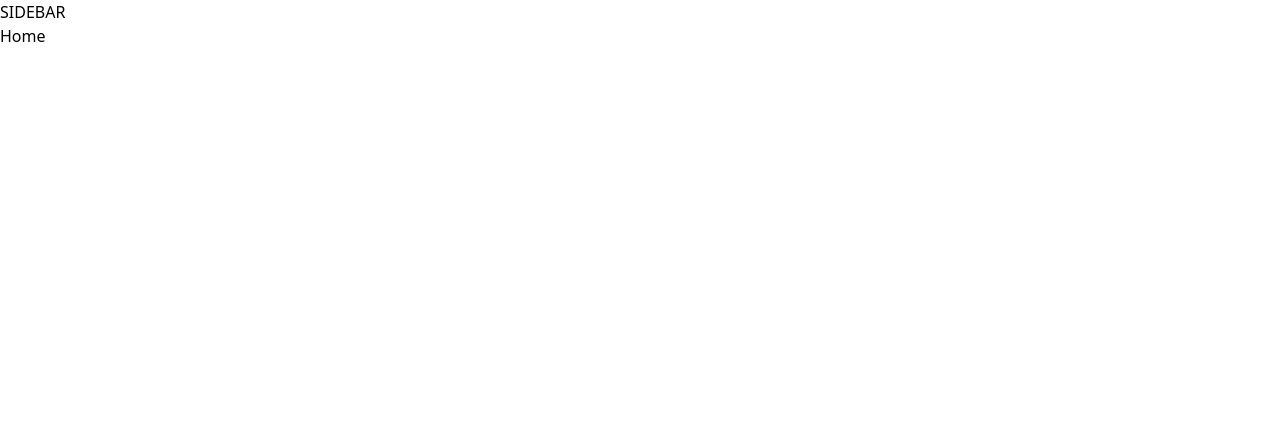
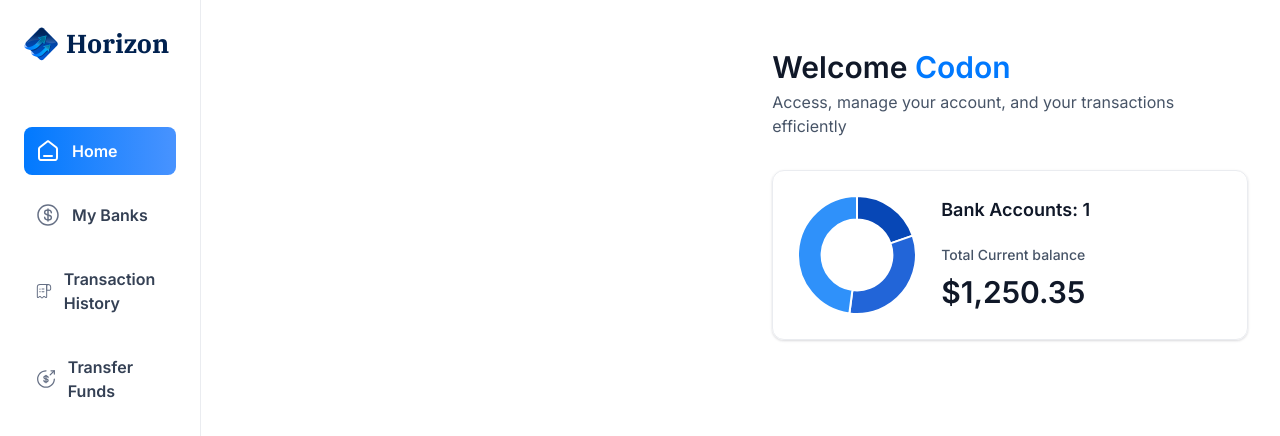
Before and after one commit to DeltaCodon/banking-app-01, a Next.js app in the folder modern_banking_app/: page / in a window 1280 px wide. Shown: the top 436 px of the page. Built offline with nearby package versions, Linux system fonts and the light colour scheme.

Commit message:
figuring out the layout // EOD commit

```diff
--- a/modern_banking_app/app/(root)/layout.tsx
+++ b/modern_banking_app/app/(root)/layout.tsx
@@ -1,11 +1,25 @@
+import MobileNav from "@/components/MobileNav";
+import Sidebar from "@/components/Sidebar";
+import Image from "next/image";
+
 export default function RootLayout({
   children,
 }: Readonly<{
   children: React.ReactNode;
 }>) {
+  const loggedIn = { firstname: "Delta", lastname: "Codon" };
+
   return (
-    <main>
-      SIDEBAR
+    <main className="flex h-screen w-full font-inter">
+      <Sidebar user={loggedIn} />
+      <div className="flex size-full flex-col">
+        <div className="root-layout">
+          <Image src="/icons/logo.svg" width={30} height={30} alt="menu icon" />
+          <div>
+            <MobileNav />
+          </div>
+        </div>
+      </div>
       {children}
     </main>
   );
--- a/modern_banking_app/app/(root)/page.tsx
+++ b/modern_banking_app/app/(root)/page.tsx
@@ -1,7 +1,31 @@
+import HeaderBox from "@/components/HeaderBox";
+import TotalBalanceBox from "@/components/TotalBalanceBox";
 import React from "react";
 
 const Home = () => {
-  return <div>Home</div>;
+  const logginIn = {
+    firstname: "Codon",
+  };
+  return (
+    <section className="home">
+      <div className="home-content">
+        <header className="home-header">
+          <HeaderBox
+            type="greeting"
+            title="Welcome"
+            user={logginIn.firstname || "Guest"}
+            subtext="Access, manage your account, and your transactions efficiently"
+          />
+
+          <TotalBalanceBox
+            accounts={[]}
+            totalBanks={1}
+            totalCurrentBalance={1250.35}
+          />
+        </header>
+      </div>
+    </section>
+  );
 };
 
 export default Home;
--- /dev/null
+++ b/modern_banking_app/components/AnimatedCounter.tsx
@@ -0,0 +1,20 @@
+"use client";
+
+import CountUp from "react-countup";
+import React from "react";
+
+const AnimatedCounter = ({ amount }: { amount: number }) => {
+  return (
+    <p className="w-full">
+      <CountUp
+        duration={1.75}
+        end={amount}
+        decimal="."
+        decimals={2}
+        prefix="$"
+      />
+    </p>
+  );
+};
+
+export default AnimatedCounter;
--- /dev/null
+++ b/modern_banking_app/components/DoughnutChart.tsx
@@ -0,0 +1,36 @@
+"use client";
+
+import React from "react";
+import { Chart as ChartJS, ArcElement, Tooltip, Legend } from "chart.js";
+import { Doughnut } from "react-chartjs-2";
+
+ChartJS.register(ArcElement, Tooltip, Legend);
+
+const DoughnutChart = ({ accounts }: DoughnutChartProps) => {
+  const data = {
+    datasets: [
+      {
+        label: "Banks",
+        data: [1250, 2059, 3046],
+        backgroundColor: ["#0747b6", "#2265d8", "#2f91fa"],
+      },
+    ],
+    labels: ["Bank 1", "Bank 2", "Bank 3"],
+  };
+
+  return (
+    <Doughnut
+      data={data}
+      options={{
+        cutout: "60%",
+        plugins: {
+          legend: {
+            display: false,
+          },
+        },
+      }}
+    />
+  );
+};
+
+export default DoughnutChart;
--- /dev/null
+++ b/modern_banking_app/components/HeaderBox.tsx
@@ -0,0 +1,22 @@
+import React from "react";
+
+const HeaderBox = ({
+  type = "title",
+  title,
+  subtext,
+  user,
+}: HeaderBoxProps) => {
+  return (
+    <div className="header-box">
+      <h1 className="header-box-title">
+        {title}
+        {type === "greeting" && (
+          <span className="text-bankGradient">&nbsp;{user}</span>
+        )}
+      </h1>
+      <p className="header-box-subtext">{subtext}</p>
+    </div>
+  );
+};
+
+export default HeaderBox;
--- /dev/null
+++ b/modern_banking_app/components/MobileNav.tsx
@@ -0,0 +1,7 @@
+import React from "react";
+
+const MobileNav = () => {
+  return <div>MobileNav</div>;
+};
+
+export default MobileNav;
--- /dev/null
+++ b/modern_banking_app/components/Sidebar.tsx
@@ -0,0 +1,62 @@
+"use client";
+
+import { sidebarLinks } from "@/constants";
+import { cn } from "@/lib/utils";
+import Image from "next/image";
+import Link from "next/link";
+import { usePathname } from "next/navigation";
+import React from "react";
+
+const Sidebar = ({ user }: SiderbarProps) => {
+  const pathName = usePathname();
+
+  return (
+    <section className="sidebar">
+      <nav className="flex flex-col gap-4">
+        <Link href="/" className="flex mb-12 cursor-pointer items-center gap-2">
+          <Image
+            src="/icons/logo.svg"
+            width={34}
+            height={34}
+            alt="Horizon app"
+            className="size-[24] max-xl:size-14"
+          />
+          <h1 className="sidebar-logo">Horizon</h1>
+        </Link>
+        {sidebarLinks.map((item) => {
+          const isActive =
+            pathName === item.route || pathName.startsWith(`${item.route}/`);
+          return (
+            <Link
+              href={item.route}
+              key={item.label}
+              className={cn("sidebar-link", { "bg-bank-gradient": isActive })}
+            >
+              <div className="relative size-6">
+                <Image
+                  src={item.imgURL}
+                  alt={item.label}
+                  fill
+                  className={cn({
+                    "brightness-[3] invert-0": isActive,
+                  })}
+                />
+              </div>
+              <p
+                className={cn("sidebar-label", {
+                  "!text-white": isActive,
+                })}
+              >
+                {item.label}
+              </p>
+            </Link>
+          );
+        })}
+        USER
+      </nav>
+      FOOTER
+    </section>
+  );
+};
+
+export default Sidebar;
--- /dev/null
+++ b/modern_banking_app/components/TotalBalanceBox.tsx
@@ -0,0 +1,29 @@
+import AnimatedCounter from "./AnimatedCounter";
+import React from "react";
+import DoughnutChart from "./DoughnutChart";
+
+const TotalBalanceBox = ({
+  accounts = [],
+  totalBanks,
+  totalCurrentBalance,
+}: TotlaBalanceBoxProps) => {
+  return (
+    <section className="total-balance">
+      <div className="total-balance-chart">
+        <DoughnutChart accounts={accounts} />{" "}
+      </div>
+
+      <div className="flex flex-col gap-6">
+        <h2 className="header-2">Bank Accounts: {totalBanks}</h2>
+        <div className="flex flex-col gap-2">
+          <p className="total-balance-label">Total Current balance</p>
+          <div className="total-balance-amount flex-center gap-2">
+            <AnimatedCounter amount={totalCurrentBalance} />
+          </div>
+        </div>
+      </div>
+    </section>
+  );
+};
+
+export default TotalBalanceBox;
--- a/modern_banking_app/package.json
+++ b/modern_banking_app/package.json
@@ -10,11 +10,15 @@
   },
   "dependencies": {
     "@radix-ui/react-slot": "^1.1.0",
+    "chart.js": "^4.4.3",
     "class-variance-authority": "^0.7.0",
     "clsx": "^2.1.1",
     "lucide-react": "^0.428.0",
     "next": "14.2.5",
+    "query-string": "^9.1.0",
     "react": "^18",
+    "react-chartjs-2": "^5.2.0",
+    "react-countup": "^6.5.3",
     "react-dom": "^18",
     "tailwind-merge": "^2.5.2",
     "tailwindcss-animate": "^1.0.7"
```
Also changed, not shown: 1 other file (tests, documents, lock files or other folders).
